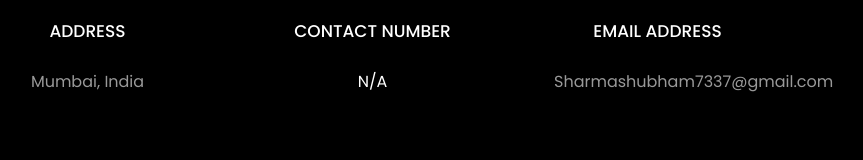
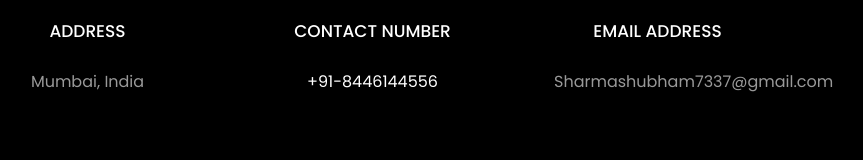
Before and after one commit to sshubham2496/shubhampsharma.github.io, a plain HTML site: page index.html in a window 1280 px wide. Shown: the part 5237-5397 px from the top of the page, without its empty margins (125-988 px from the left). Drawn offline with nearby package versions, Linux system fonts and the light colour scheme; files that its build step writes are made by us from their sources; files whose address does not match are found by name.

Commit message:
Update index.html

```diff
--- a/index.html
+++ b/index.html
@@ -559,7 +559,7 @@
           			<span class="icon-phone2"></span>
           		</div>
           		 <h3 class="mb-4">Contact Number</h3>
-	             <p><a href="tel://0101010101">N/A</a></p>
+	             <p><a href="tel://+91-8446144556">+91-8446144556</a></p>
 	          </div>
           </div>
           <div class="col-md-6 col-lg-3 d-flex ftco-animate">
```
